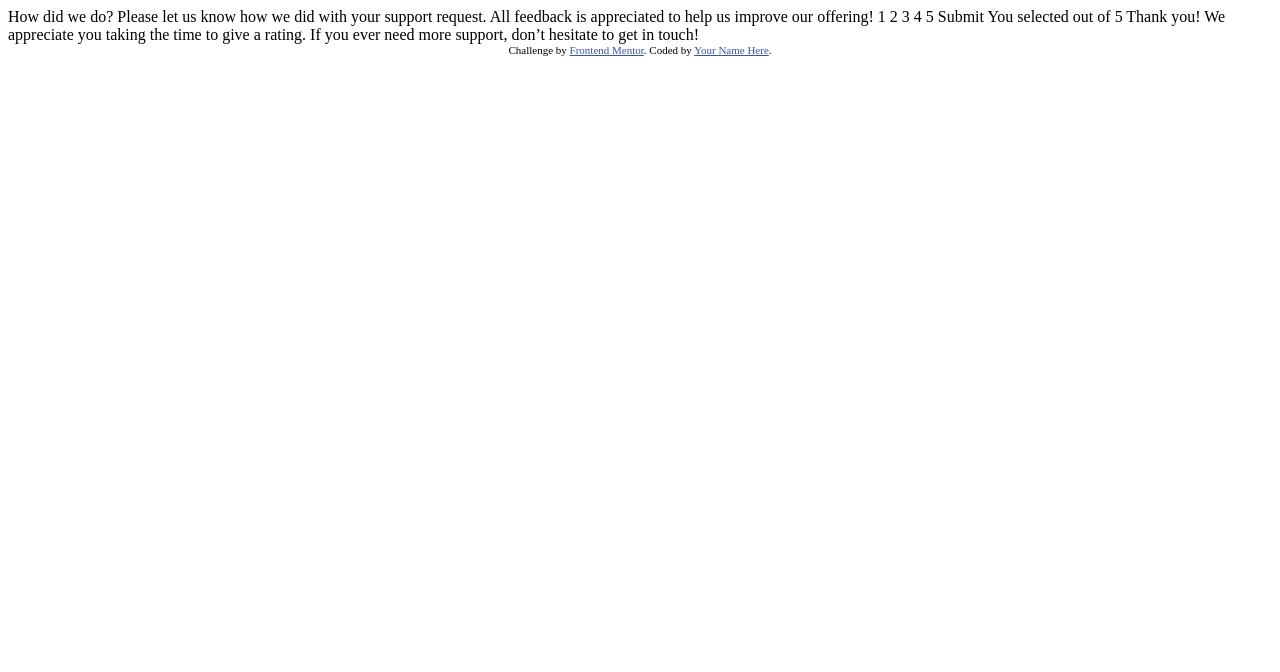
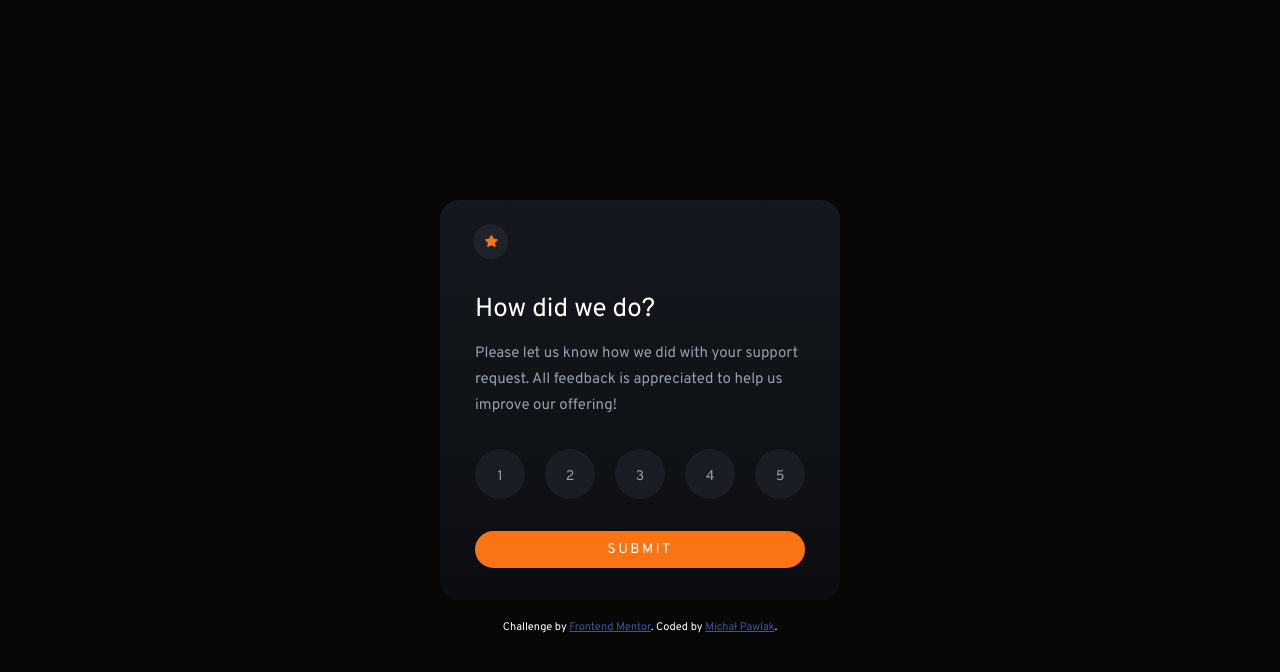
Before and after one commit to MichalPawlak0/Frontend-Mentor-Interactive-Rating-Component, a plain HTML site: page index.html in a window 1280 px wide. Drawn offline with Linux system fonts and the light colour scheme.

Commit message:
design and full functionality done

```diff
--- a/index.html
+++ b/index.html
@@ -5,45 +5,46 @@
   <meta name="viewport" content="width=device-width, initial-scale=1.0"> <!-- displays site properly based on user's device -->
 
   <link rel="icon" type="image/png" sizes="32x32" href="./images/favicon-32x32.png">
+  <link rel="stylesheet" href="style.css">
+  <link rel="preconnect" href="https://fonts.googleapis.com">
+  <link rel="preconnect" href="https://fonts.gstatic.com" crossorigin>
+  <link href="https://fonts.googleapis.com/css2?family=Outfit:wght@400;700&family=Overpass:wght@400;700&display=swap" rel="stylesheet">
+  <script src="script.js" defer></script>
+  <title>Simple Solution with Smooth Transitions and minimal JS</title>
 
-  <title>Frontend Mentor | Interactive rating component</title>
-
-  <!-- Feel free to remove these styles or customise in your own stylesheet 👍 -->
-  <style>
-    .attribution { font-size: 11px; text-align: center; }
-    .attribution a { color: hsl(228, 45%, 44%); }
-  </style>
 </head>
 <body>
 
-  <!-- Rating state start -->
+<div class="rating-container rate-us">
+  <div class="star-row"><img class="star-img" src="./images/icon-star.svg"/></div>
+  <div class="text-box">
+    <h2 class="heading">How did we do?</h2>
+    <p class="paragraph">Please let us know how we did with your support request. All feedback is appreciated
+  to help us improve our offering!</p>
+  </div>
+  <div class="digits-row">
+    <div class="digit" id="digit-1">1</div>
+    <div class="digit" id="digit-2">2</div>
+    <div class="digit" id="digit-3">3</div>
+    <div class="digit" id="digit-4">4</div>
+    <div class="digit" id="digit-5">5</div>
+  </div>
+  <button class="btn-submit" id="submit">SUBMIT</button>
+</div>
 
-  How did we do?
-
-  Please let us know how we did with your support request. All feedback is appreciated
-  to help us improve our offering!
-
-  1 2 3 4 5
-
-  Submit
-
-  <!-- Rating state end -->
-
-  <!-- Thank you state start -->
-
-  You selected <!-- Add rating here --> out of 5
-
-  Thank you!
-
-  We appreciate you taking the time to give a rating. If you ever need more support,
-  don’t hesitate to get in touch!
-
-  <!-- Thank you state end -->
-
+  <!-- Thank you state -->
+<div class="rating-container rated hide" >
+  <div class="thankyou-img"><img src="./images/illustration-thank-you.svg" alt=""> </div>
+  <div class="your-rating">You selected <span id="rating">5</span> out of 5</div>
+  <div class="thankyou-text-box">
+    <h2 class="heading heading--thankyou">Thank you!</h2>
+  <p class="paragraph paragraph--thankyou">We appreciate you taking the time to give a rating. If you ever need more support, don’t hesitate to get in touch!</p>
+  </div>
+</div>
 
   <div class="attribution">
     Challenge by <a href="https://www.frontendmentor.io?ref=challenge" target="_blank">Frontend Mentor</a>.
-    Coded by <a href="#">Your Name Here</a>.
+    Coded by <a href="https://michal-pawlak.netlify.app/" target="_blank">Michał Pawlak</a>.
   </div>
 </body>
 </html>
--- /dev/null
+++ b/script.js
@@ -0,0 +1,19 @@
+let ratingSpan = document.getElementById("rating");
+let ratingContainer = document.querySelector(".rate-us");
+let thankyouContainer = document.querySelector(".rated");
+
+document.getElementById("submit").addEventListener('click',()=>{
+  ratingContainer.classList.toggle("hide");
+  thankyouContainer.classList.toggle("hide");
+})
+
+document.querySelectorAll(".digit").forEach(function(el){
+  el.addEventListener("click", function(){
+    let otherEls = document.querySelectorAll(".selected");
+    otherEls.forEach(dig=>{
+      dig.classList.remove("selected");
+    });
+    this.classList.toggle("selected");
+    ratingSpan.textContent = this.textContent;
+  })
+})
--- /dev/null
+++ b/style.css
@@ -0,0 +1,209 @@
+/* # Front-end Style Guide
+
+## Layout
+
+The designs were created to the following widths:
+
+- Mobile: 375px
+- Desktop: 1440px
+
+## Colors
+
+### Primary
+
+- Orange: hsl(25, 97%, 53%)
+
+### Neutral
+
+- White: hsl(0, 0%, 100%)
+- Light Grey: hsl(217, 12%, 63%)
+- Medium Grey: hsl(216, 12%, 54%)
+- Dark Blue: hsl(213, 19%, 18%)
+- Very Dark Blue: hsl(216, 12%, 8%)
+
+## Typography
+
+### Body Copy
+
+- Font size (paragraph): 15px
+
+### Font
+
+- Family: [Overpass](https://fonts.google.com/specimen/Overpass)
+- Weights: 400, 700 */
+
+
+*,*::after,*::before{
+  margin: 0;
+  padding: 0;
+  box-sizing: border-box;
+}
+
+html{
+  font-size: 0.625em;
+  color: white;
+  font-family: "Overpass";
+}
+
+body{
+  background-color: hsl(216, 10%,3%);
+  padding: 25vh 2vw;
+}
+
+.rating-container{
+  background: linear-gradient(to top, hsl(216, 20%, 5.5%),hsl(216, 20%, 10%));
+  height: 40rem;
+  width: 40rem;
+  margin: 0 auto;
+  padding: 3.5rem;
+  display: flex;
+  flex-direction: column;
+  border-radius: 2rem;
+}
+
+.star-row{
+  margin-bottom: 4.6rem;
+  display: inline-block;
+  position: relative;
+}
+
+.star-row:before{
+  content: "";
+  display: block;
+  height: 3.5rem;
+  width: 3.5rem;
+  color: white;
+  position: absolute;
+  top: 50%;
+  left: 0;
+  transform: translate(-5%, -48%);
+  background-color: hsla(216, 12%, 54%,0.1);
+  border-radius: 50%;
+}
+
+.star-img{
+  height: 1.2rem;
+  display: block;
+  position: relative;
+  margin-left: 1rem;
+}
+
+.heading{
+  font-size: 2.6rem;
+  font-weight: 500;
+  margin-bottom: 1.5rem;
+}
+
+.paragraph{
+  font-size: 1.5rem;
+  color:hsl(217, 12%, 63%);
+  margin-bottom: 3rem;
+  line-height: 2.6rem;
+}
+
+.digits-row{
+  display: flex;
+  justify-content: space-between;
+  margin-bottom: 3.2rem;
+}
+
+.digit{
+  font-size: 1.4rem;
+  color:hsl(217, 12%, 63%);
+  width: 5rem;
+  height: 5rem;
+  padding: 1.75rem;
+  border: 1px solid hsla(216, 12%, 54%,0);
+  background-color: hsla(216, 12%, 54%,0.1);
+  border-radius: 50%;
+  text-align: center;
+  transition: all 0.4s ease;
+  cursor: pointer;
+}
+
+.digit:hover{
+  background-color: hsl(217, 12%, 43%);
+  color:#fff;
+  }
+
+.btn-submit{
+  font: inherit;
+  font-size: 1.4rem;
+  letter-spacing: 0.25rem;
+  color: white;
+  padding: 1rem 0rem;
+  background-color:hsl(25, 97%, 53%);
+  border: none;
+  border-radius: 2rem;
+  transition: color 0.3s ease;
+  transition: background-color 0.3s ease;
+  transition: box-shadow 0.1s ease-out;
+  transition: transform 0.1s ease-out;
+  cursor: pointer;
+}
+
+.btn-submit:hover{
+  color: hsl(25, 97%, 53%);
+  background-color:#fff;
+  box-shadow:  0px 5px 2px #1d1d1d;
+  transform: translateY(1px);
+
+
+}
+
+.btn-submit:active{
+  box-shadow:  0px 8px 4px #1d1d1d;
+  transform: translateY(3px);
+}
+
+.attribution{
+  margin: 2rem auto;
+  font-size: 11px;
+  text-align: center;
+  width: 40rem;
+}
+
+.attribution a {
+  color: hsl(228, 45%, 44%);
+}
+
+/* Thank you state */
+.rated{
+  text-align: center;
+  padding: 4rem 3.2rem;
+}
+
+.thankyou-img{
+  margin: 0rem 0 2.6rem 0;
+}
+
+.your-rating{
+  font-size: 1.4rem;
+  margin: 0rem auto 3rem;
+  color:hsl(25, 97%, 40%);
+  width: max-content;
+  height: 3rem;
+  padding: 0.75rem 1.5rem;
+  border: 1px solid hsla(216, 12%, 54%,0);
+  background-color: hsla(216, 12%, 54%,0.1);
+  border-radius: 5rem;
+  text-align: center;
+}
+
+.heading--thankyou{
+  margin-bottom: 1rem;
+}
+
+.paragraph--thankyou{
+  margin: 0;
+}
+
+
+.hide{
+  display: none;
+}
+
+.selected{
+  background-color: hsl(25, 97%, 53%) !important;
+  color:#fff;
+}
```
